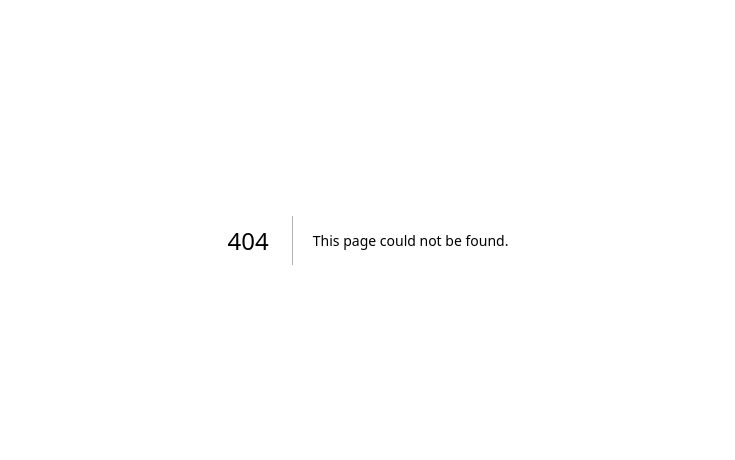
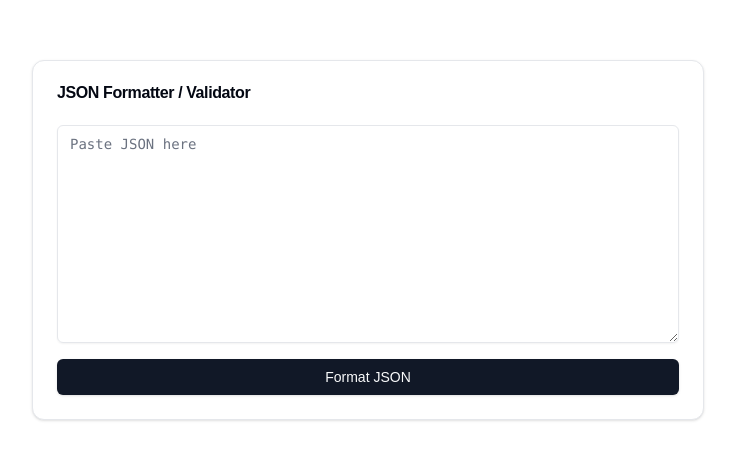
Before and after one commit to praveen2288/csv-editor, a Next.js app: page /jsonformatter in a window 1280 px wide. Before the commit this address had no page. Shown: the part 160-620 px from the top of the page, without its empty margins (272-1007 px from the left). Built offline with nearby package versions, Linux system fonts and the light colour scheme.

Commit message:
Add JSON formatter/validator tool

```diff
--- /dev/null
+++ b/app/jsonformatter/page.tsx
@@ -0,0 +1,55 @@
+'use client'
+
+import { useState } from 'react'
+import { Textarea } from '@/components/ui/textarea'
+import { Button } from '@/components/ui/button'
+import { Card, CardContent, CardHeader, CardTitle } from '@/components/ui/card'
+
+export default function JSONFormatter() {
+  const [input, setInput] = useState('')
+  const [output, setOutput] = useState('')
+  const [error, setError] = useState('')
+
+  const handleFormat = () => {
+    try {
+      const parsed = JSON.parse(input)
+      const formatted = JSON.stringify(parsed, null, 2)
+      setOutput(formatted)
+      setError('')
+    } catch (err) {
+      setError('Invalid JSON')
+      setOutput('')
+    }
+  }
+
+  return (
+    <div className="flex items-center justify-center min-h-screen">
+      <Card className="w-full max-w-2xl">
+        <CardHeader>
+          <CardTitle>JSON Formatter / Validator</CardTitle>
+        </CardHeader>
+        <CardContent className="space-y-4">
+          <Textarea
+            value={input}
+            onChange={(e) => setInput(e.target.value)}
+            placeholder="Paste JSON here"
+            rows={10}
+            className="font-mono"
+          />
+          <Button onClick={handleFormat} className="w-full">
+            Format JSON
+          </Button>
+          {error && <p className="text-red-500">{error}</p>}
+          {output && (
+            <Textarea
+              value={output}
+              readOnly
+              rows={10}
+              className="font-mono"
+            />
+          )}
+        </CardContent>
+      </Card>
+    </div>
+  )
+}
--- a/app/page.tsx
+++ b/app/page.tsx
@@ -29,6 +29,9 @@ export default function Home() {
         <Link href="/qrcode" className="text-xl text-blue-600 hover:underline">
           QR Code Generator
         </Link>
+        <Link href="/jsonformatter" className="text-xl text-blue-600 hover:underline">
+          JSON Formatter/Validator
+        </Link>
       </div>
     </div>
   );
```
Also changed, not shown: 1 other file (tests, documents, lock files or other folders).
